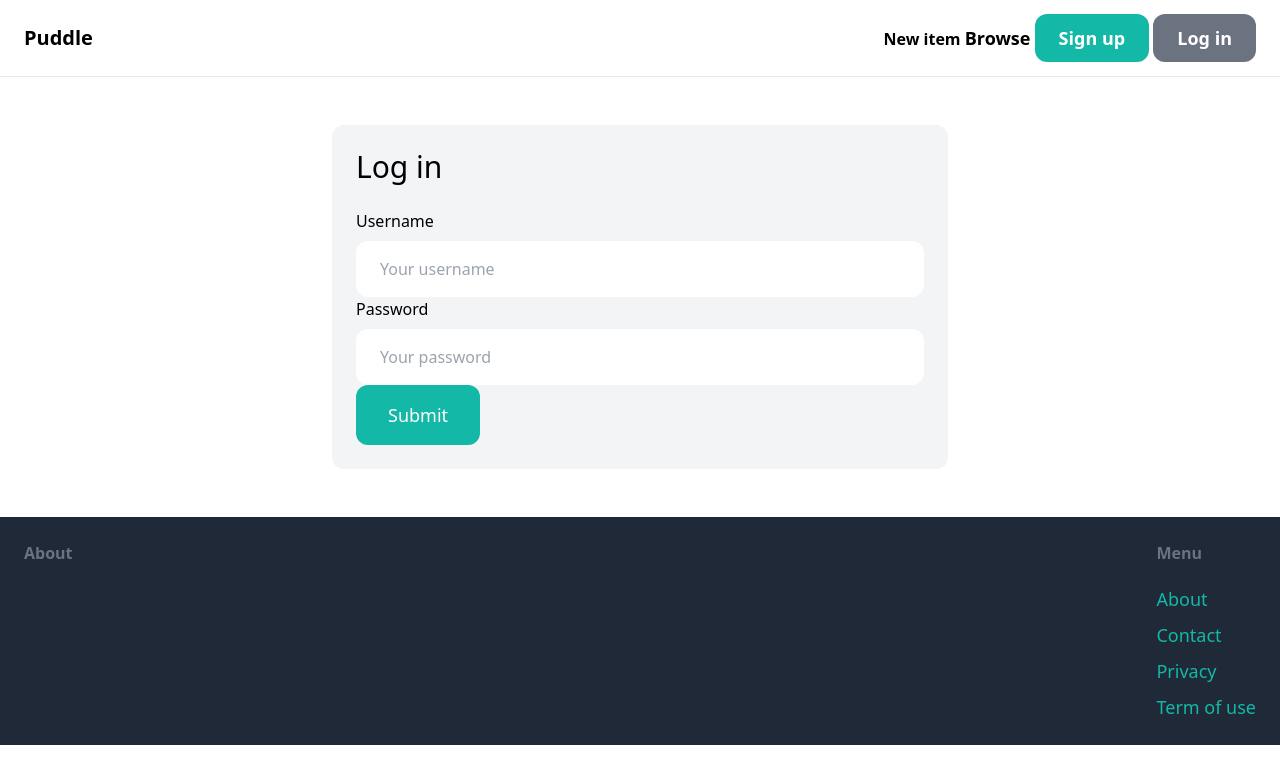
After one commit to Kasse-Dembele/django_demo, a Django app: page /login/ in a window 1280 px wide. The commit adds this page. Shown: the top 784 px of the page. Run offline with Django 4.2, Linux system fonts and the light colour scheme; some libraries are stand-ins or nearby versions.

Commit message:
feat(core): as a user i have a login route

```diff
--- a/puddle/core/forms.py
+++ b/puddle/core/forms.py
@@ -1,6 +1,17 @@
 from django import forms
-from django.contrib.auth.forms import UserCreationForm
+from django.contrib.auth.forms import UserCreationForm, AuthenticationForm
 from django.contrib.auth.models import User
+
+class LoginForm(AuthenticationForm):
+    username = forms.CharField(widget=forms.TextInput(attrs={
+            'placeholder':  "Your username",
+            'class': "w-full px-6 py-4 rounded-xl"
+        }))
+    password = forms.CharField(widget=forms.PasswordInput(attrs={
+            'placeholder':  "Your password",
+            'class': "w-full px-6 py-4 rounded-xl"
+        }))
+
 
 class SignupForm(UserCreationForm):
     class Meta:
--- a/puddle/core/templates/core/base.html
+++ b/puddle/core/templates/core/base.html
@@ -15,7 +15,7 @@
             <a href="#" class="text-lg font-semibold hover:text-gray-500">Browse</a>
 
             <a href="{% url 'core:signup' %}" class="px-6 py-3 text-lg font-semibold bg-teal-500 text-white rounded-xl hover:bg-teal-700">Sign up</a>
-            <a href="#" class="px-6 py-3 text-lg font-semibold bg-gray-500 text-white rounded-xl hover:bg-gray-700">Log in</a>
+            <a href="{% url 'core:login' %}" class="px-6 py-3 text-lg font-semibold bg-gray-500 text-white rounded-xl hover:bg-gray-700">Log in</a>
         </div>
     </nav>
     <div class="px-6 py-6 ">
--- /dev/null
+++ b/puddle/core/templates/core/login.html
@@ -0,0 +1,36 @@
+{% extends "core/base.html" %}
+{% block title%} Log in {% endblock %}
+{% block content %}
+    <div class="w-1/2 my-6 p-6 mx-auto bg-gray-100 rounded-xl">
+        <h1 class="text-3xl mb-6">Log in</h1>
+
+        <form action="." method="post">
+            {% csrf_token %}
+
+            <div>
+                <label class="inline-block mb-2" >Username</label><br/>
+                {{form.username}}
+            </div>
+
+            <div>
+                <label class="inline-block mb-2" >Password</label><br/>
+                {{form.password}}
+            </div>
+
+            {{form.non_field_errors}}
+            {% if form.errors or form.non_field_errors %}
+            <div class="mb-3 p-6 bg-red-
+            500 rounded-xl">
+                {% for field in form %}
+                    {{field.errors}}
+                {% endfor %}
+                {{form.non_field_errors}}
+            </div>
+            {% endif %}
+
+            <button class="px-8 py-4 text-lg bg-teal-500 hover:bg-teal-700 rounded-xl text-white">Submit</button>
+
+
+        </form>
+    </div>
+{% endblock %}
--- a/puddle/core/urls.py
+++ b/puddle/core/urls.py
@@ -1,5 +1,7 @@
 from django.urls import path
+from django.contrib.auth import views as auth_views
 from . import views
+from . import forms
 
 
 app_name = "core"
@@ -7,6 +9,8 @@ app_name = "core"
 urlpatterns = [
     path("", views.index, name="index"),
     path("contact/",views.contact, name="contact" ),
-    path("signup/", views.signup, name="signup")
+    path("signup/", views.signup, name="signup"),
+    path("login/", auth_views.LoginView.as_view(authentication_form=forms.LoginForm, template_name="core/login.html"), name="login")
+
 
 ]
--- a/puddle/puddle/settings.py
+++ b/puddle/puddle/settings.py
@@ -26,6 +26,10 @@ SECRET_KEY = "django-insecure-jo1&4)7hgixjum@k9j8wp0f42ofpd1gph6d571y#p#4hn36n75
 DEBUG = True
 
 ALLOWED_HOSTS = []
+
+LOGIN_URL = "/login/"
+LOGIN_REDIRECT_URL = "/"
+LOGOUT_REDIRECT_URL = "/"
 
 
 # Application definition
```
